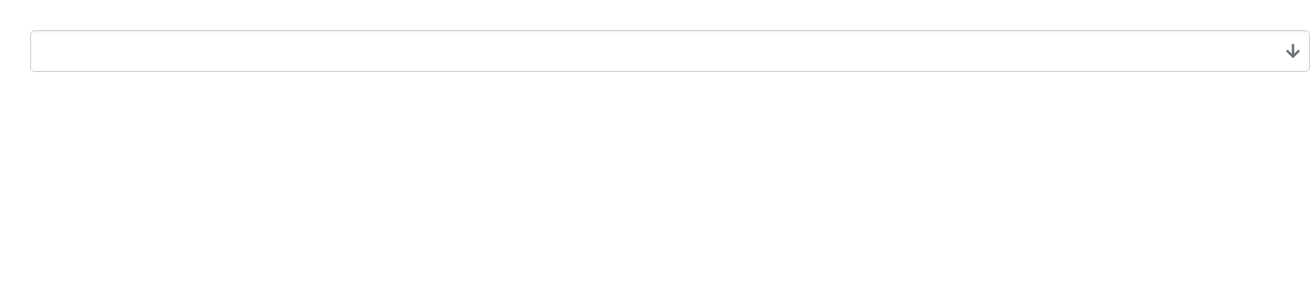
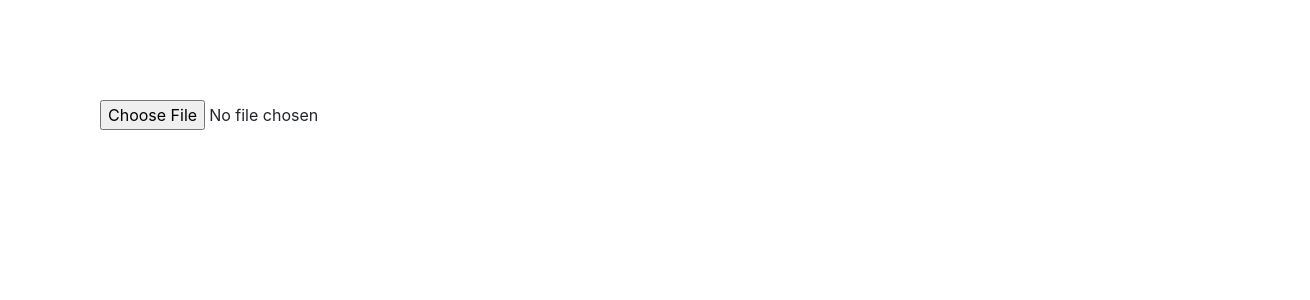
Before and after one commit to laurali1013/my-antd-lib, a React (Create React App) app: page / in a window 1280 px wide. Shown: the top 300 px of the page, 1310 px wide, since content can reach past the window. Built offline with nearby package versions, Linux system fonts and the light colour scheme.

Commit message:
AutoComplete组件-测试axios

```diff
--- a/src/App.tsx
+++ b/src/App.tsx
@@ -1,17 +1,31 @@
-import React from 'react';
+import React,{FC,useState,useEffect} from 'react';
+import axios from 'axios'
 
-import { library } from '@fortawesome/fontawesome-svg-core';
-import { fas } from '@fortawesome/free-solid-svg-icons';
+// import { library } from '@fortawesome/fontawesome-svg-core';
+// import { fas } from '@fortawesome/free-solid-svg-icons';
+// library.add(fas);
 
-import Input from './components/Input/Input';
-
-library.add(fas);
-
-function App() {
+const App: FC = () => {
+  const handleFileChange = (e:React.ChangeEvent<HTMLInputElement>) =>{
+    const files = e.target.files;
+    if (files) {
+      const uploadedFile = files[0];
+      const formData = new FormData();
+      formData.append(uploadedFile.name, uploadedFile);
+      axios.post("https://jsonplaceholder.typicode.com/posts", formData, {
+        headers: {
+          'Contenx-Type':'multipart/form-data'
+        }
+      }).then(resp => {
+        console.log(resp);
+      }
+      )
+    }
+  }
   return (
-    <>
-      <Input icon='arrow-down' size='lg'/>
-    </>
+    <div className="App" style = {{marginTop:"100px",marginLeft:"100px"}}>
+      <input type="file" name='myFile' onChange={ handleFileChange}/>
+    </div>
   );
 }
 
```
Also changed, not shown: 2 other files (tests, documents, lock files or other folders).
